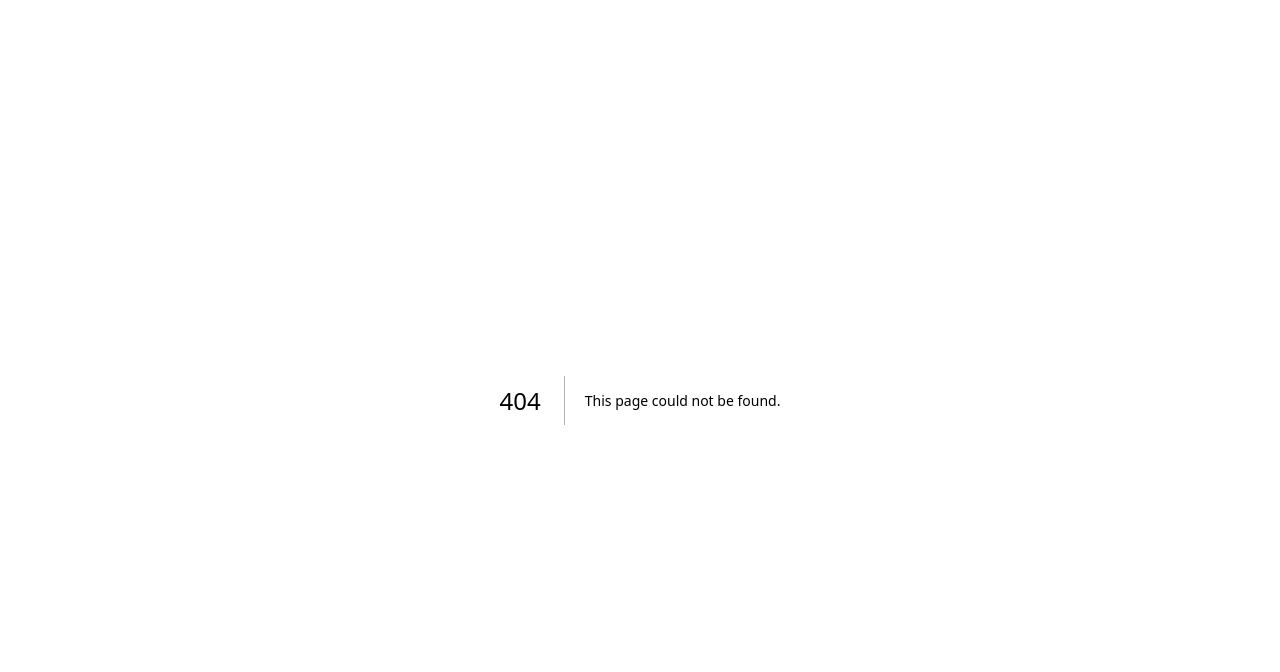
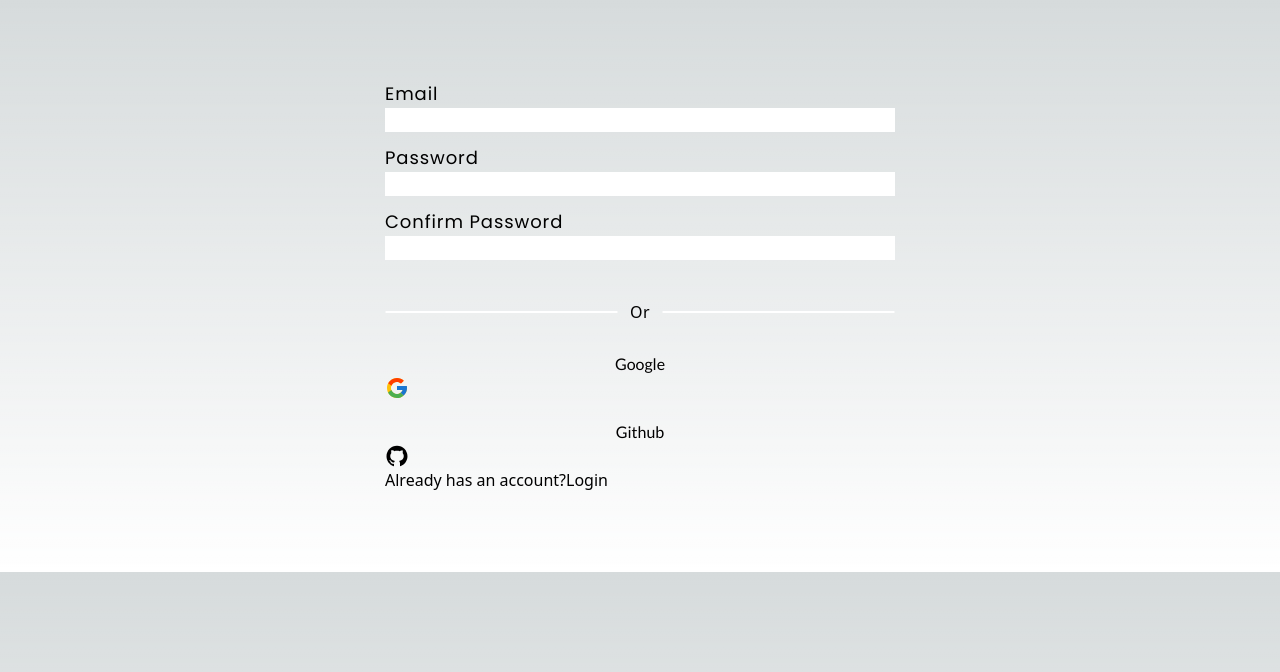
Before and after one commit to MemoMe-Org/client, a Next.js app: page /signup in a window 1280 px wide. Before the commit this address had no page. Shown: the top 672 px of the page. Built offline with nearby package versions, Linux system fonts and the light colour scheme.

Commit message:
[add] signup page

```diff
--- /dev/null
+++ b/app/signup/page.tsx
@@ -0,0 +1,39 @@
+/* eslint-disable react-hooks/rules-of-hooks */
+"use client"
+import { useState } from 'react'
+import Input from '@/components/Input'
+import { UserStore } from '@/utils/store'
+import AuthLayout from '@/components/AuthLayout'
+
+const page = () => {
+    const {
+        email, setPassword,
+        password, setEmail,
+    } = UserStore()
+
+    const [password2, setPassword2] = useState<string>("")
+
+    return (
+        <AuthLayout>
+            <article className='flex flex-col gap-3'>
+                <Input
+                    type='email'
+                    label='Email'
+                    value={email}
+                    onChange={setEmail} />
+                <Input
+                    type='password'
+                    label='Password'
+                    value={password}
+                    onChange={setPassword} />
+                <Input
+                    type='password'
+                    label='Confirm Password'
+                    value={password2}
+                    onChange={setPassword2} />
+            </article>
+        </AuthLayout>
+    )
+}
+
+export default page
```
